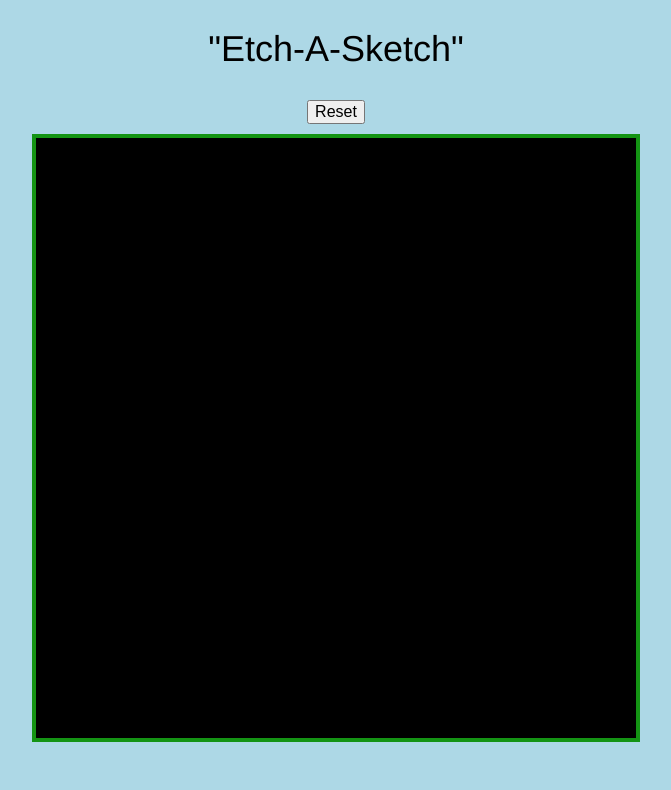
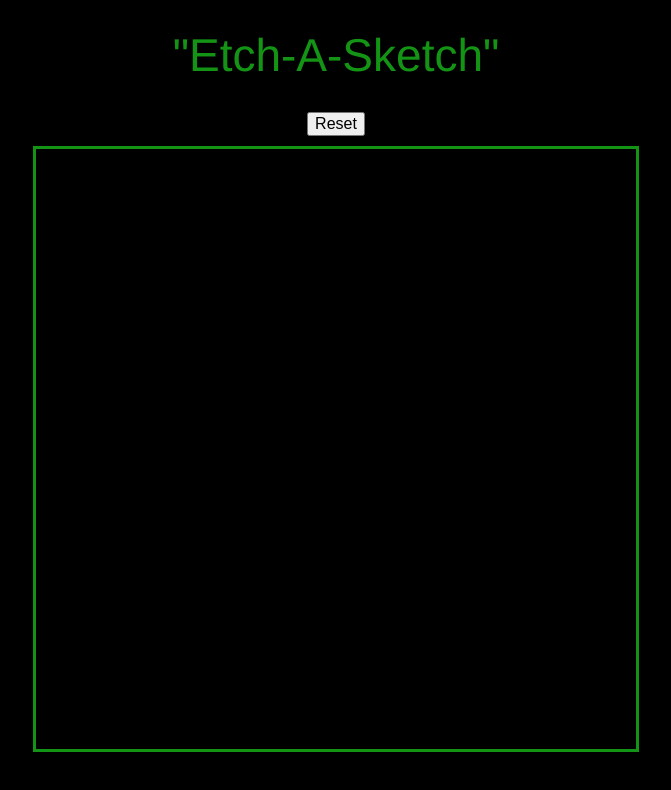
Before and after one commit to Zeta-Text/etch-a-sketch, a plain HTML site: page index.html in a window 1280 px wide. Shown: the whole page, without its empty margins (304-975 px from the left). Drawn offline with Linux system fonts and the light colour scheme.

Commit message:
Added style.

```diff
--- a/javascript.js
+++ b/javascript.js
@@ -36,6 +36,10 @@ function reset() {
 
 function createGrid() {
     let newDimension = prompt("Enter the dimension of the canvas. (eg: 41)");
+    if(newDimension > 100) {
+        newDimension = prompt("Too big! 100 or less.");
+
+    }
     const container = document.getElementById("container");
     const newWidth = 600 / newDimension;
 
--- a/style.css
+++ b/style.css
@@ -1,13 +1,14 @@
 #header {
     margin: auto;
     font-family: 'Franklin Gothic Medium', 'Arial Narrow', Arial, sans-serif;
+    color: #149414;
     text-align:center;
-    font-size: 36px;
+    font-size: 46px;
     padding: 20px
 
 }
 body {
-    background-color: lightblue;
+    background-color: black;
   }
 
 
@@ -21,13 +22,15 @@ button {
 
 #container {
     width: 600px;
-    height:600px;
-    border:4px solid #149414 ;
+    height: 600px;
+    border:3px solid #149414 ;
     z-index: 1;
     border-style: solid;
     margin: auto;
     display: flex;
     flex-wrap: wrap;
+
+
 
 
 }
@@ -40,9 +43,14 @@ button {
 #container > .newBox {
     background-color: black;
     width: var(--newBox-w);
+    transition:0s 9999s;
+
+
+
 
 }
 
 #container > .newBox:hover {
     background-color: #149414;
+    transition:0s;
 }
```
